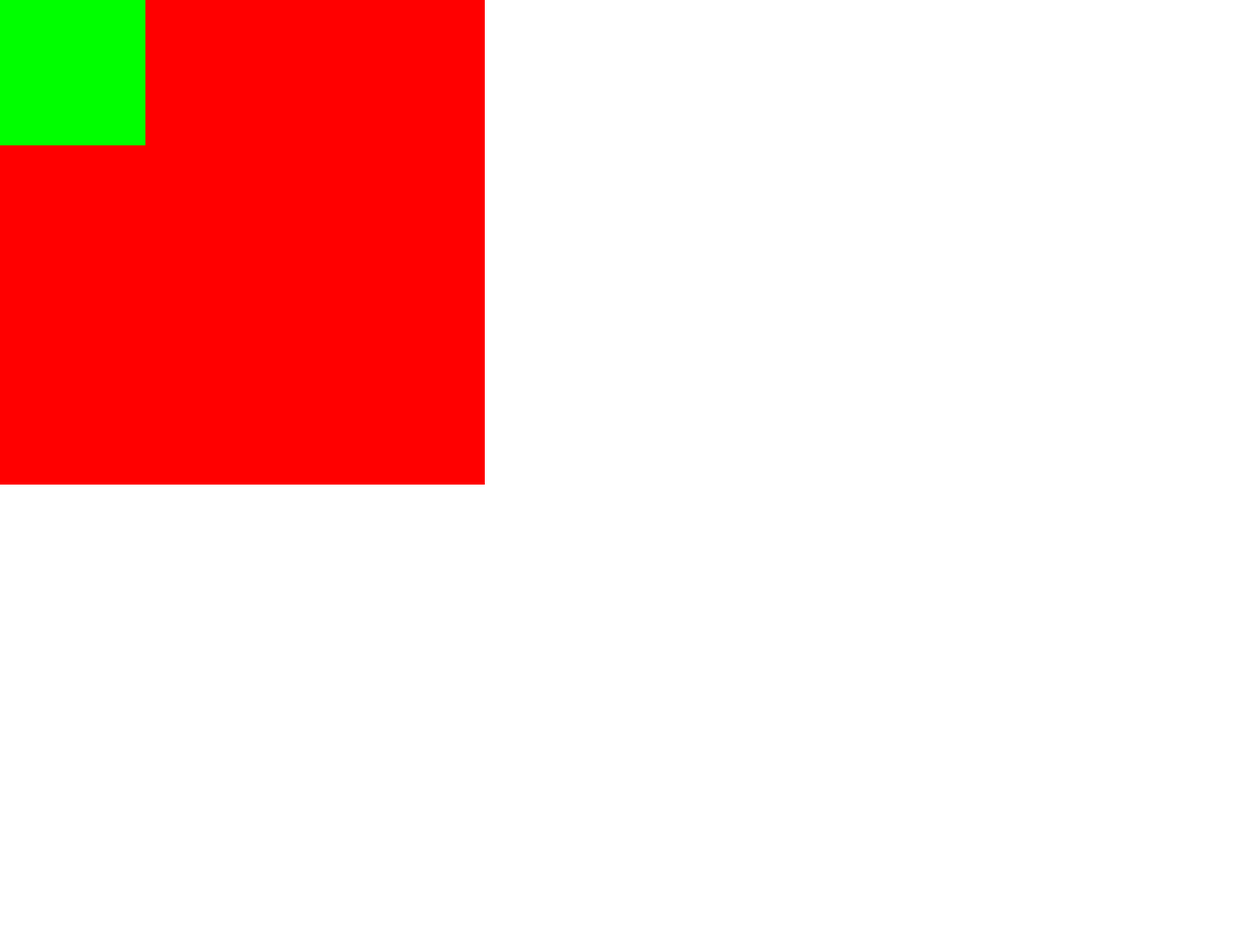
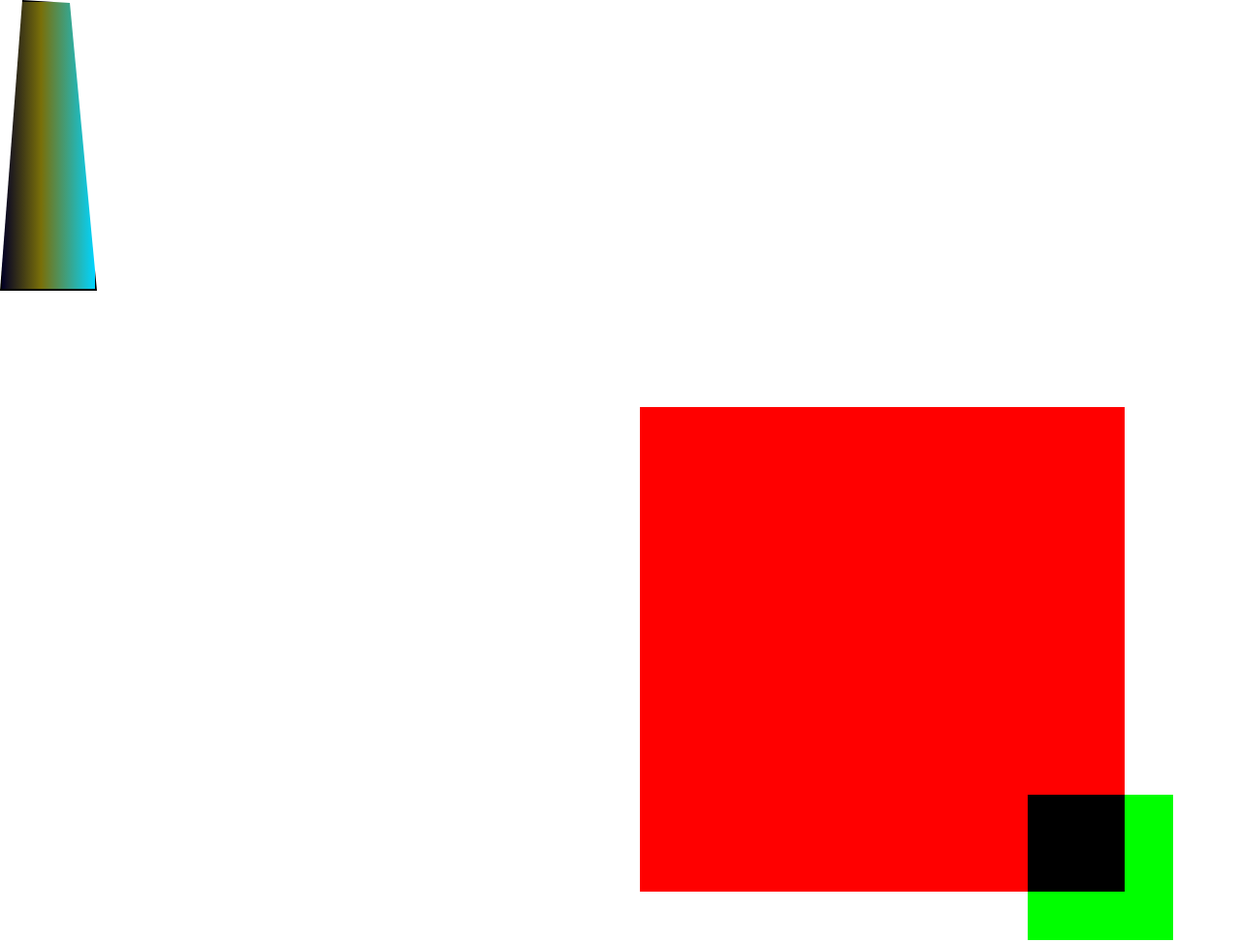
Before and after one commit to alisq/GD2-lessons, a plain HTML site: page positioning-demo/index.html in a window 1280 px wide. Shown: the top 973 px of the page at 97% size. Before the commit the page ends 800 px from the top, so only its background shows below. Drawn offline with Linux system fonts and the light colour scheme.

Commit message:
class today

```diff
--- /dev/null
+++ b/font-embed-demo/style.css
@@ -0,0 +1,20 @@
+@import url('https://fonts.googleapis.com/css2?family=Space+Grotesk:wght@300;600&display=swap'); /* THIS IS EMBEDDING THE FONT ON THE SITE */
+
+
+* {
+	padding:0;
+	margin:0;
+	box-sizing:border-box;
+}
+
+
+body {
+	font-size:30px;
+}
+
+
+h1, h2, h3 {
+	font-family: 'Space Grotesk', sans-serif; /* THIS IS DEPLOYING THE FONT */
+	font-weight:100;
+
+}
--- a/positioning-demo/index.html
+++ b/positioning-demo/index.html
@@ -11,9 +11,15 @@
     </head>
     <body>
 
+        <div class="trapezoid"></div>
+
         <div class="parent">
+
             <div class="child"></div>
+
         </div>
+
+
 
 
 
--- a/positioning-demo/positioning-demo.css
+++ b/positioning-demo/positioning-demo.css
@@ -3,16 +3,50 @@
 	margin:0;
 	box-sizing:border-box;
 }
+body {
+	height:5000px;
 
+}
 .parent {
+	position:absolute;
 	background:rgb(255,0,0);
+	mix-blend-mode: multiply;
 	width:500px;
 	height:500px;
+	padding:20px;
+	margin:20px;
+	top:50%; left:50%;
 }
 
 
 .child {
+	position:absolute;
+	mix-blend-mode: multiply;
+	z-index:-1;
+	right:-50px;
+	bottom:-50px;
 	background:rgb(0,255,0);
 	width:150px;
 	height:150px;
+	transform:perspective(30)
 }
+
+
+.trapezoid {
+	width:100px;
+	height:300px;
+	border:2px solid #000;
+	clip-path: polygon(23% 0, 72% 1%, 100% 100%, 0% 100%); /* Clipping path taken from: https://bennettfeely.com/clippy/ */
+	background: linear-gradient(90deg, rgba(2,0,36,1) 0%, rgba(121,111,9,1) 42%, rgba(0,212,255,1) 100%);
+
+
+
+  }
+
+
+/*
+
+
+
+
+*/
```
Also changed, not shown: font-embed-demo/index.html (added, +32 -0 lines).
